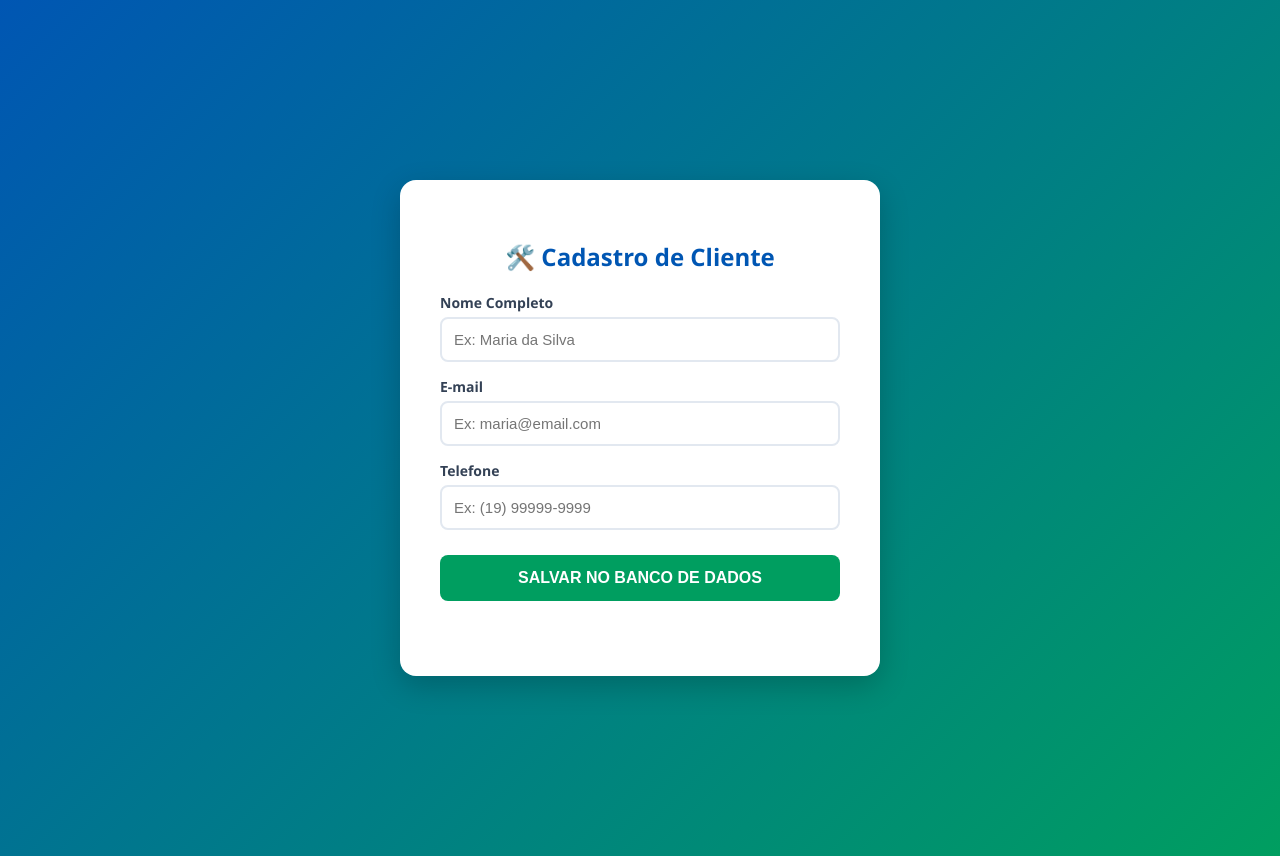
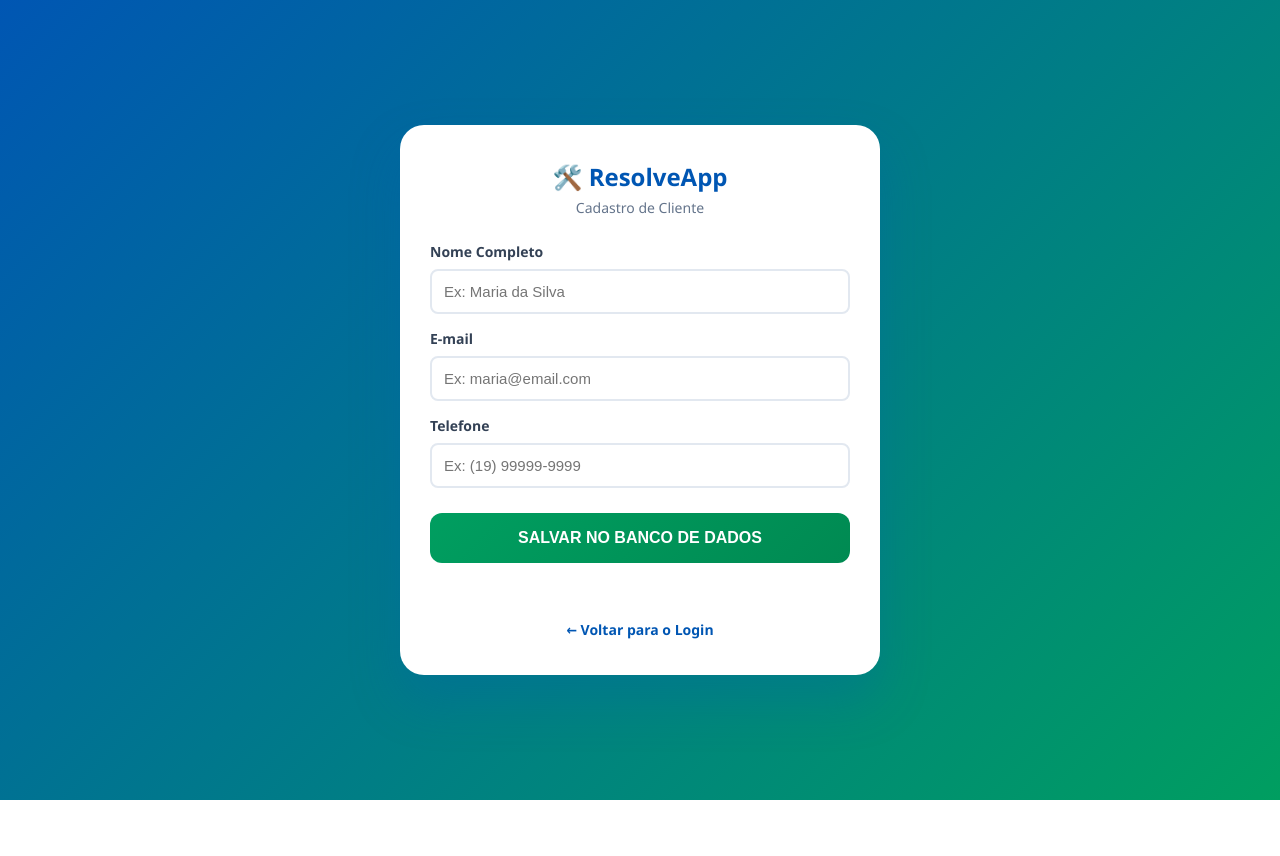
Before and after one commit to tercio1000/resolveapp, a plain HTML site: page cadastro-cliente.html in a window 1280 px wide. After the commit the page ends 800 px from the top, so only its background shows below. Drawn offline with nearby package versions, Linux system fonts and the light colour scheme.

Commit message:
Update cadastro-cliente.html

```diff
--- a/cadastro-cliente.html
+++ b/cadastro-cliente.html
@@ -6,82 +6,212 @@
     <title>ResolveApp - Cadastro de Cliente</title>
     <script src="https://cdn.jsdelivr.net/npm/@supabase/supabase-js@2"></script>
     <style>
-        body { font-family: 'Segoe UI', sans-serif; background: linear-gradient(135deg, #0056b3 0%, #009e60 100%); display: flex; justify-content: center; align-items: center; min-height: 100vh; padding: 20px; }
-        .container { background: white; padding: 40px; border-radius: 16px; box-shadow: 0 10px 30px rgba(0,0,0,0.2); width: 100%; max-width: 400px; }
-        h2 { color: #0056b3; text-align: center; margin-bottom: 20px; }
-        .campo { margin-bottom: 15px; }
-        .campo label { display: block; margin-bottom: 5px; color: #334155; font-weight: 600; font-size: 14px; }
-        .campo input { width: 100%; padding: 12px; border: 2px solid #e2e8f0; border-radius: 8px; font-size: 15px; box-sizing: border-box; }
-        .campo input:focus { outline: none; border-color: #0056b3; }
-        .btn { width: 100%; padding: 14px; background: #009e60; color: white; border: none; border-radius: 8px; font-size: 16px; font-weight: 700; cursor: pointer; margin-top: 10px; }
-        .btn:hover { background: #008a52; }
-        .btn:disabled { background: #cbd5e1; cursor: not-allowed; }
-        #mensagem { text-align: center; margin-top: 15px; font-size: 14px; font-weight: 600; min-height: 20px; }
+        * { margin: 0; padding: 0; box-sizing: border-box; }
+
+        body {
+            font-family: 'Segoe UI', Tahoma, Geneva, Verdana, sans-serif;
+            background: linear-gradient(135deg, #0056b3 0%, #009e60 100%);
+            min-height: 100vh;
+            display: flex;
+            justify-content: center;
+            align-items: center;
+            padding: 20px;
+        }
+
+        .container {
+            background: white;
+            border-radius: 24px;
+            padding: 35px 30px;
+            max-width: 480px;
+            width: 100%;
+            box-shadow: 0 25px 50px rgba(0, 86, 179, 0.25);
+        }
+
+        .header {
+            text-align: center;
+            margin-bottom: 25px;
+        }
+
+        .logo {
+            font-size: 24px;
+            font-weight: 800;
+            color: #0056b3;
+            margin-bottom: 5px;
+        }
+
+        .subtitulo {
+            color: #64748b;
+            font-size: 14px;
+        }
+
+        .campo {
+            margin-bottom: 15px;
+        }
+
+        .campo label {
+            display: block;
+            margin-bottom: 8px;
+            color: #334155;
+            font-weight: 600;
+            font-size: 14px;
+        }
+
+        .campo input {
+            width: 100%;
+            padding: 12px;
+            border: 2px solid #e2e8f0;
+            border-radius: 8px;
+            font-size: 15px;
+            transition: border-color 0.2s;
+        }
+
+        .campo input:focus {
+            outline: none;
+            border-color: #0056b3;
+        }
+
+        .btn {
+            width: 100%;
+            padding: 16px;
+            background: linear-gradient(135deg, #009e60 0%, #008a52 100%);
+            color: white;
+            border: none;
+            border-radius: 12px;
+            font-size: 16px;
+            font-weight: 700;
+            cursor: pointer;
+            margin-top: 10px;
+            transition: transform 0.2s;
+        }
+
+        .btn:hover {
+            transform: translateY(-2px);
+        }
+
+        .btn:disabled {
+            background: #cbd5e1;
+            cursor: not-allowed;
+            transform: none;
+        }
+
+        #mensagem {
+            text-align: center;
+            margin-top: 15px;
+            font-size: 14px;
+            font-weight: 600;
+            min-height: 20px;
+        }
+
+        .link-voltar {
+            text-align: center;
+            margin-top: 20px;
+        }
+
+        .link-voltar a {
+            color: #0056b3;
+            text-decoration: none;
+            font-size: 14px;
+            font-weight: 600;
+        }
+
+        .link-voltar a:hover {
+            text-decoration: underline;
+        }
     </style>
 </head>
 <body>
     <div class="container">
-        <h2>🛠️ Cadastro de Cliente</h2>
+        <div class="header">
+            <div class="logo">🛠️ ResolveApp</div>
+            <div class="subtitulo">Cadastro de Cliente</div>
+        </div>
 
         <div class="campo">
-            <label>Nome Completo</label>
+            <label for="nome">Nome Completo</label>
             <input type="text" id="nome" placeholder="Ex: Maria da Silva">
         </div>
 
         <div class="campo">
-            <label>E-mail</label>
+            <label for="email">E-mail</label>
             <input type="email" id="email" placeholder="Ex: maria@email.com">
         </div>
 
         <div class="campo">
-            <label>Telefone</label>
+            <label for="telefone">Telefone</label>
             <input type="text" id="telefone" placeholder="Ex: (19) 99999-9999">
         </div>
 
         <button class="btn" id="btnSalvar" onclick="salvarCliente()">SALVAR NO BANCO DE DADOS</button>
         <div id="mensagem"></div>
+
+        <div class="link-voltar">
+            <a href="login.html">← Voltar para o Login</a>
+        </div>
     </div>
 
     <script>
-        // CONFIGURAÇÃO DO SUPABASE (variável renomeada para evitar conflito)
+        // CONFIGURAÇÃO DO SUPABASE
         const supabaseUrl = 'https://cbbbbzexavckqqcvzvs.supabase.co';
         const supabaseKey = 'sb_publishable_385cnB8yy7vbfjvsHPsfDg_F0WhMYKV';
-        const db = supabase.createClient(supabaseUrl, supabaseKey);
+
+        // Criar cliente Supabase (usando 'db' para evitar conflito com a biblioteca)
+        const db = window.supabase.createClient(supabaseUrl, supabaseKey);
 
         async function salvarCliente() {
             const btn = document.getElementById('btnSalvar');
             const msg = document.getElementById('mensagem');
 
-            const nome = document.getElementById('nome').value;
-            const email = document.getElementById('email').value;
-            const telefone = document.getElementById('telefone').value;
+            // Pegar valores dos campos
+            const nome = document.getElementById('nome').value.trim();
+            const email = document.getElementById('email').value.trim();
+            const telefone = document.getElementById('telefone').value.trim();
 
+            // Validação
             if (!nome || !email || !telefone) {
-                msg.style.color = 'red';
+                msg.style.color = '#ef4444';
                 msg.innerText = '⚠️ Preencha todos os campos!';
                 return;
             }
 
+            // Mudar estado do botão
             btn.disabled = true;
             btn.innerText = 'Salvando...';
             msg.innerText = '';
 
+            try {
+                // Enviar dados para o Supabase
                 const { data, error } = await db
                     .from('clientes')
-                .insert([{ nome: nome, email: email, telefone: telefone }]);
+                    .insert([{
+                        nome: nome,
+                        email: email,
+                        telefone: telefone
+                    }]);
 
+                // Verificar erro
                 if (error) {
-                console.error('Erro:', error);
-                msg.style.color = 'red';
-                msg.innerText = '❌ Erro: ' + error.message;
+                    console.error('Erro do Supabase:', error);
+                    msg.style.color = '#ef4444';
+                    msg.innerText = '❌ Erro ao salvar: ' + error.message;
                 } else {
+                    // Sucesso!
                     msg.style.color = '#009e60';
-                msg.innerText = '✅ Cliente salvo com sucesso!';
+                    msg.innerText = '✅ Cliente salvo com sucesso no banco de dados!';
+
+                    // Limpar campos
                     document.getElementById('nome').value = '';
                     document.getElementById('email').value = '';
                     document.getElementById('telefone').value = '';
+
+                    console.log('Dados salvos:', data);
+                }
+            } catch (err) {
+                console.error('Erro inesperado:', err);
+                msg.style.color = '#ef4444';
+                msg.innerText = '❌ Erro de conexão. Verifique sua internet.';
             }
 
+            // Restaurar botão
             btn.disabled = false;
             btn.innerText = 'SALVAR NO BANCO DE DADOS';
         }
```
Lines whose indentation alone changed are shown as unchanged.
